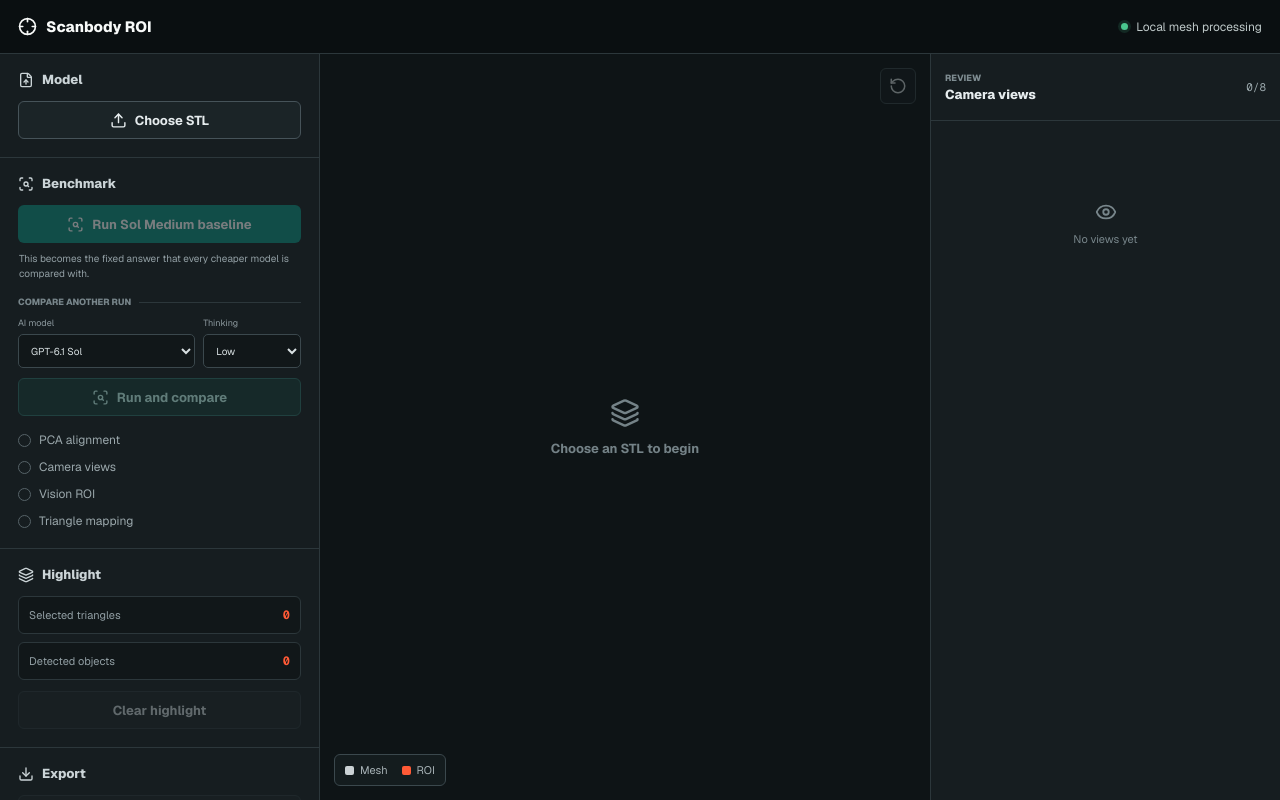
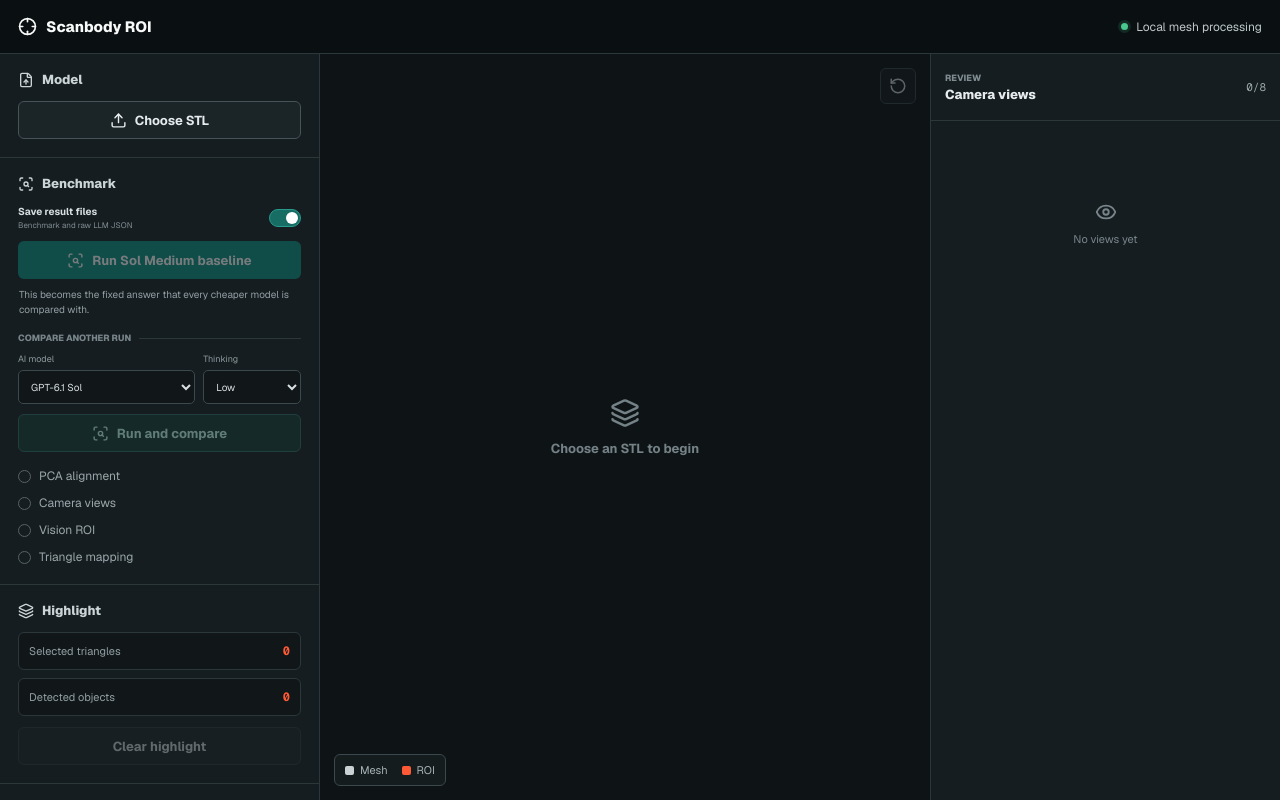
Before and after one commit to sinarahimzadeh/segmentationtest, a Next.js app: page / in a window 1280 px wide. Built offline with nearby package versions, Linux system fonts and the light colour scheme.

Commit message:
Add toggle to save data

```diff
--- a/src/components/ScanbodyWorkspace.module.css
+++ b/src/components/ScanbodyWorkspace.module.css
@@ -223,6 +223,76 @@
   color: var(--muted);
   font-size: 10px;
   line-height: 1.45;
+}
+
+.saveToggle {
+  margin: 2px 0 11px;
+  display: flex;
+  align-items: center;
+  justify-content: space-between;
+  gap: 12px;
+  cursor: pointer;
+}
+
+.saveToggle > span:first-child {
+  min-width: 0;
+  display: grid;
+  gap: 2px;
+}
+
+.saveToggle strong {
+  color: #d6dfe1;
+  font-size: 10px;
+}
+
+.saveToggle small {
+  color: #7f8d92;
+  font-size: 8px;
+}
+
+.saveToggle input {
+  position: absolute;
+  opacity: 0;
+  pointer-events: none;
+}
+
+.toggleTrack {
+  width: 32px;
+  height: 18px;
+  flex: 0 0 auto;
+  padding: 2px;
+  border: 1px solid #46545a;
+  border-radius: 999px;
+  background: #192226;
+  transition: background 120ms ease, border-color 120ms ease;
+}
+
+.toggleTrack span {
+  display: block;
+  width: 12px;
+  height: 12px;
+  border-radius: 50%;
+  background: #8b999e;
+  transition: transform 120ms ease, background 120ms ease;
+}
+
+.saveToggle input:checked + .toggleTrack {
+  border-color: #279b8d;
+  background: #176d63;
+}
+
+.saveToggle input:checked + .toggleTrack span {
+  background: white;
+  transform: translateX(14px);
+}
+
+.saveToggle input:focus-visible + .toggleTrack {
+  outline: 2px solid #69cbbf;
+  outline-offset: 2px;
+}
+
+.saveToggle input:disabled + .toggleTrack {
+  opacity: 0.45;
 }
 
 .baselineCard,
--- a/src/components/ScanbodyWorkspace.tsx
+++ b/src/components/ScanbodyWorkspace.tsx
@@ -148,6 +148,7 @@ export default function ScanbodyWorkspace() {
   const [analysisNotice, setAnalysisNotice] = useState<string | null>(null);
   const [busyLabel, setBusyLabel] = useState<string | null>(null);
   const [error, setError] = useState<string | null>(null);
+  const [saveResultFiles, setSaveResultFiles] = useState(true);
   const [previewViewName, setPreviewViewName] = useState<string | null>(null);
 
   useEffect(() => {
@@ -431,7 +432,7 @@ export default function ScanbodyWorkspace() {
   ) => {
     if (capturedViews.length === 0) return;
     if (runKind === "comparison" && !baselineRun) {
-      setError("Run and save the Sol Medium baseline first.");
+      setError("Run the Sol Medium baseline first.");
       return;
     }
     setBusyLabel("Finding scanbodies");
@@ -444,6 +445,9 @@ export default function ScanbodyWorkspace() {
         headers: { "Content-Type": "application/json" },
         body: JSON.stringify({
           imageSize: CAPTURE_SIZE,
+          // This controls both benchmark files and the temporary raw-response
+          // JSON. Detection and in-memory comparison still work when it is off.
+          saveFiles: saveResultFiles,
           run:
             runKind === "baseline"
               ? { type: "baseline" }
@@ -511,19 +515,32 @@ export default function ScanbodyWorkspace() {
         metrics,
       };
 
-      try {
+      // Results always remain available in memory for the current session,
+      // regardless of whether writing JSON files is enabled.
       if (runKind === "baseline") {
         // Replacing the baseline invalidates comparisons made against the old
         // one, so those old candidate runs are cleared deliberately.
-          const savedPath = await saveBenchmarkFile(savedRun);
         setBaselineRun(savedRun);
         setComparisonRuns([]);
+      } else {
+        setComparisonRuns((current) => [savedRun, ...current]);
+      }
+
+      if (!saveResultFiles) {
+        setAnalysisNotice(
+          runKind === "baseline"
+            ? "Sol Medium baseline is ready for this session. File saving is off."
+            : `Comparison is ready for this session. ${metrics?.sameTrianglePercent.toFixed(1) ?? "0.0"}% same triangles as Sol Medium. File saving is off.`,
+        );
+      } else {
+        try {
+          if (runKind === "baseline") {
+            const savedPath = await saveBenchmarkFile(savedRun);
             setAnalysisNotice(
               `Sol Medium baseline saved to ${savedPath}`,
             );
           } else {
             const savedPath = await saveBenchmarkFile(savedRun);
-          setComparisonRuns((current) => [savedRun, ...current]);
             setAnalysisNotice(
               `Comparison saved to ${savedPath}. ${metrics?.sameTrianglePercent.toFixed(1) ?? "0.0"}% same triangles as Sol Medium.`,
             );
@@ -532,10 +549,11 @@ export default function ScanbodyWorkspace() {
           const message =
             storageError instanceof Error
               ? storageError.message
-            : "browser storage failed";
+              : "file saving failed";
           setAnalysisNotice(
             `Detection finished, but its JSON file could not be saved: ${message}`,
           );
+        }
       }
     } catch (analysisError) {
       const message = analysisError instanceof Error ? analysisError.message : "Analysis failed.";
@@ -550,6 +568,7 @@ export default function ScanbodyWorkspace() {
     comparisonModel,
     mapAnalysisToTriangles,
     modelInfo,
+    saveResultFiles,
   ]);
 
   const showSavedRun = useCallback((run: SavedBenchmarkRun) => {
@@ -557,7 +576,7 @@ export default function ScanbodyWorkspace() {
     setSelectedTriangleIds(new Set(run.selectedTriangleIds));
     setSelectedObjectCount(run.objectCount);
     setAnalysisNotice(
-      `${run.analysis.meta.modelLabel} result loaded from browser storage.`,
+      `${run.analysis.meta.modelLabel} result loaded.`,
     );
   }, []);
 
@@ -666,6 +685,21 @@ export default function ScanbodyWorkspace() {
               <ScanSearch size={16} />
               <h2>Benchmark</h2>
             </div>
+            <label className={styles.saveToggle}>
+              <span>
+                <strong>Save result files</strong>
+                <small>Benchmark and raw LLM JSON</small>
+              </span>
+              <input
+                type="checkbox"
+                checked={saveResultFiles}
+                disabled={Boolean(busyLabel)}
+                onChange={(event) => setSaveResultFiles(event.currentTarget.checked)}
+              />
+              <span className={styles.toggleTrack} aria-hidden="true">
+                <span />
+              </span>
+            </label>
             <button
               className={styles.analyzeButton}
               type="button"
@@ -683,7 +717,7 @@ export default function ScanbodyWorkspace() {
             {baselineRun ? (
               <div className={styles.baselineCard}>
                 <div className={styles.savedRunHeading}>
-                  <span><CheckCircle2 size={14} />Baseline saved</span>
+                  <span><CheckCircle2 size={14} />Baseline ready</span>
                   <button type="button" onClick={() => showSavedRun(baselineRun)}>
                     Show
                   </button>
@@ -806,7 +840,7 @@ export default function ScanbodyWorkspace() {
 
             {comparisonRuns.length > 0 ? (
               <div className={styles.runHistory}>
-                <span>Saved comparison table</span>
+                <span>Comparison table</span>
                 <div className={styles.runHistoryHeader}>
                   <span>Model</span><span>Same</span><span>Time</span><span>Cost</span>
                 </div>
```
Lines whose indentation alone changed are shown as unchanged.
